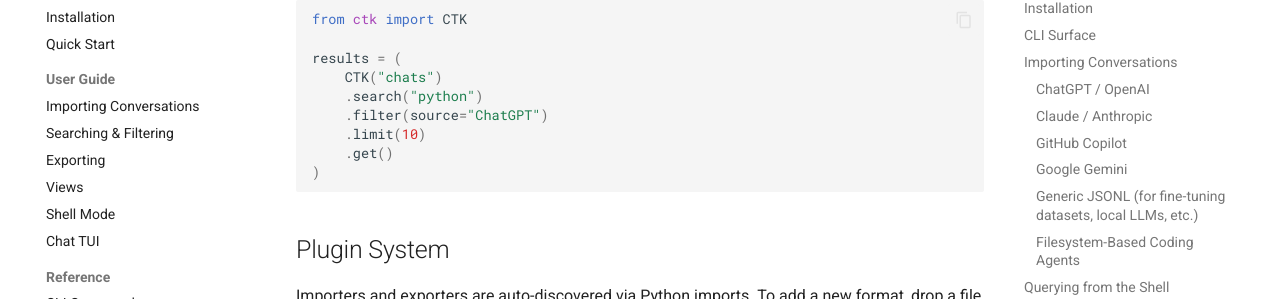
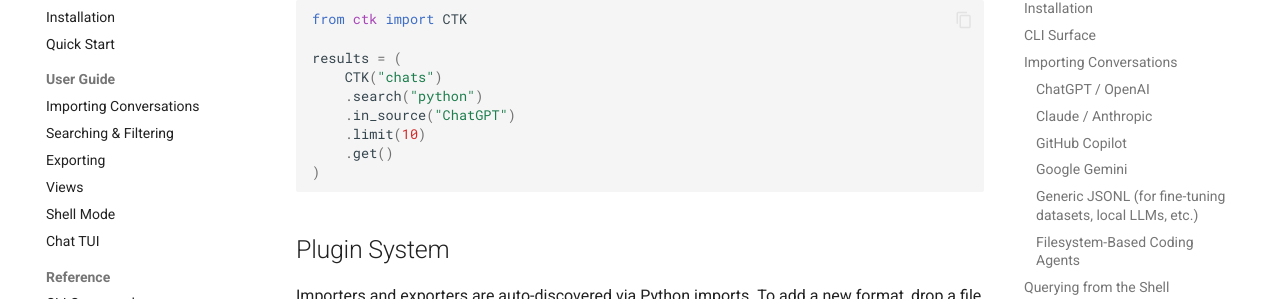
Before and after one commit to queelius/ctk, an MkDocs documentation site: the page built from docs/index.md, in a window 1280 px wide and 900 px high, scrolled down 10416 px. Shown: the part 154-453 px from the top of the window. Built offline with MkDocs 1.6.1 and Material for MkDocs 9.7.7, drawn with Linux system fonts in a browser that asks for light colours; comment, search, counter and statistics services are not loaded.

Commit message:
docs: fix headline fluent-API example (.filter -> .in_source on SearchBuilder)
Co-Authored-By: Claude Opus 4.8 (1M context) <noreply@anthropic.com>

```diff
--- a/docs/index.md
+++ b/docs/index.md
@@ -395,7 +395,7 @@ from ctk import CTK
 results = (
     CTK("chats")
     .search("python")
-    .filter(source="ChatGPT")
+    .in_source("ChatGPT")
     .limit(10)
     .get()
 )
```
Also changed, not shown: README.md (+1 -1 lines).
